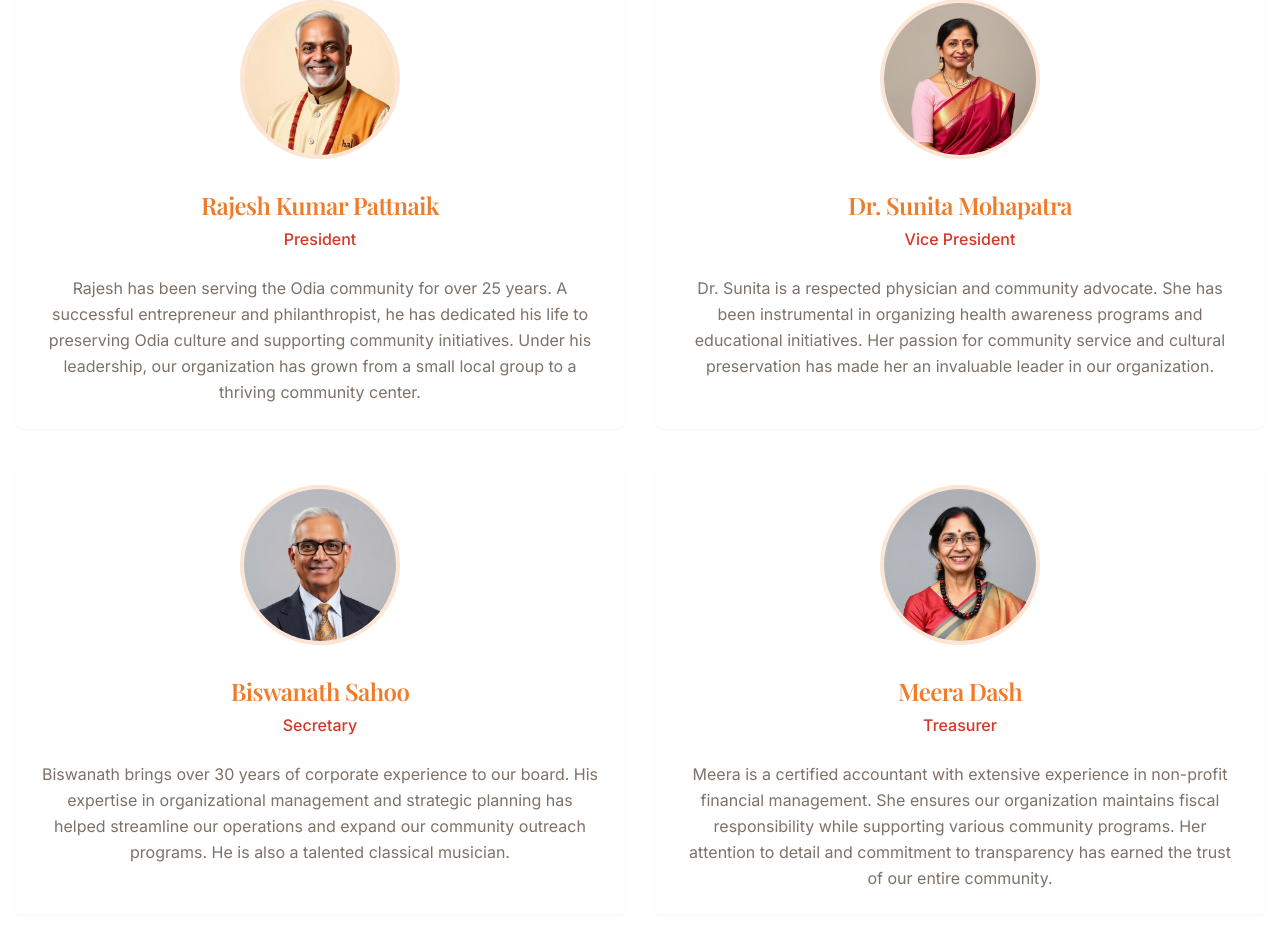
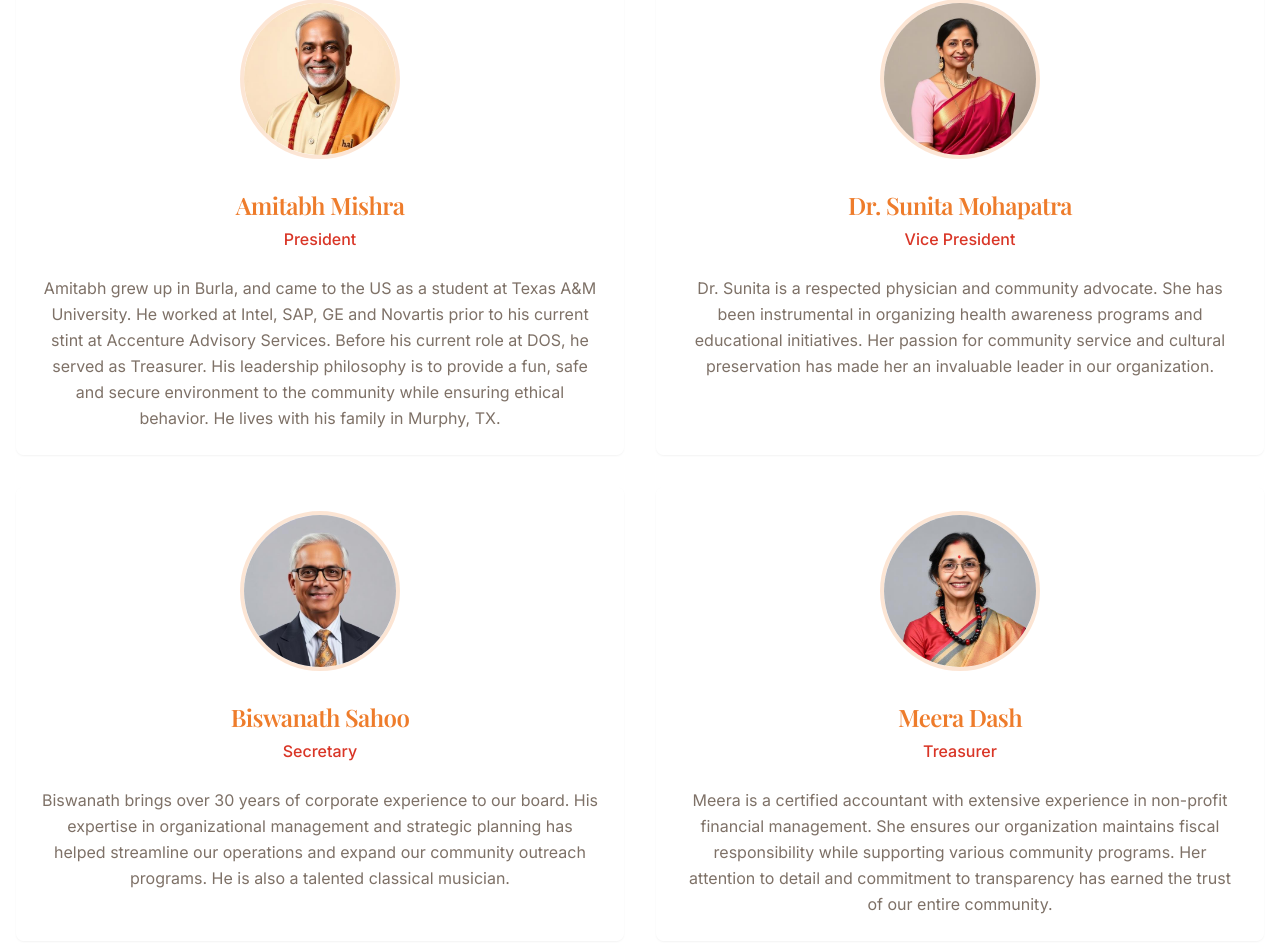
Before and after one commit to birupakhya/dallas-odia-connect, a React (Vite) app: page /about in a window 1280 px wide. Shown: the part 986-1938 px from the top of the page. Built offline with nearby package versions, Linux system fonts and the light colour scheme.

Commit message:
Update board member: Change Rajesh Kumar Pattnaik to Amitabh Mishra with new bio

```diff
--- a/src/pages/AboutUs.tsx
+++ b/src/pages/AboutUs.tsx
@@ -9,10 +9,10 @@ import boardMember4 from '@/assets/board-member-4.jpg';
 const AboutUs = () => {
   const boardMembers = [
     {
-      name: "Rajesh Kumar Pattnaik",
+      name: "Amitabh Mishra",
       title: "President",
       image: boardMember1,
-      bio: "Rajesh has been serving the Odia community for over 25 years. A successful entrepreneur and philanthropist, he has dedicated his life to preserving Odia culture and supporting community initiatives. Under his leadership, our organization has grown from a small local group to a thriving community center."
+      bio: "Amitabh grew up in Burla, and came to the US as a student at Texas A&M University. He worked at Intel, SAP, GE and Novartis prior to his current stint at Accenture Advisory Services. Before his current role at DOS, he served as Treasurer. His leadership philosophy is to provide a fun, safe and secure environment to the community while ensuring ethical behavior. He lives with his family in Murphy, TX."
     },
     {
       name: "Dr. Sunita Mohapatra",
```
